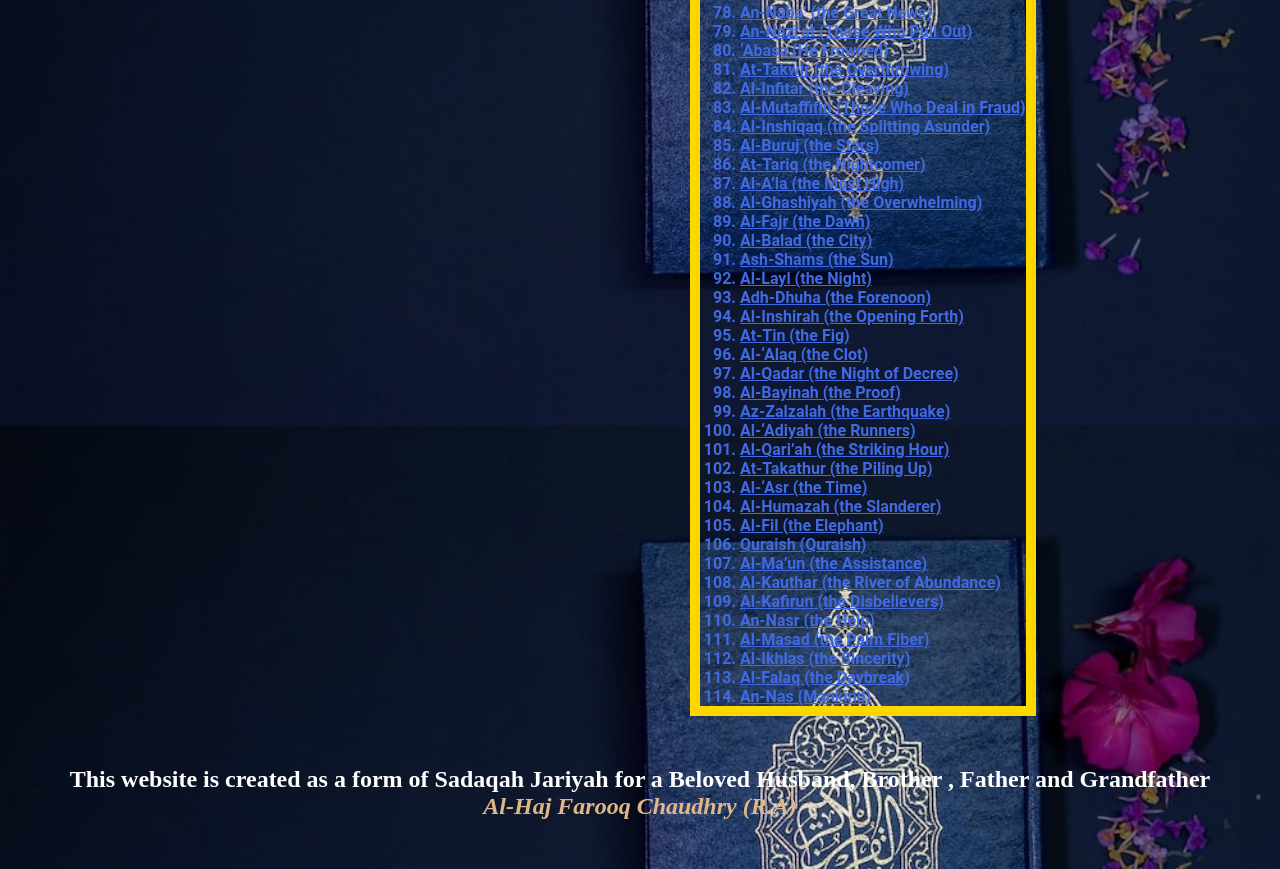
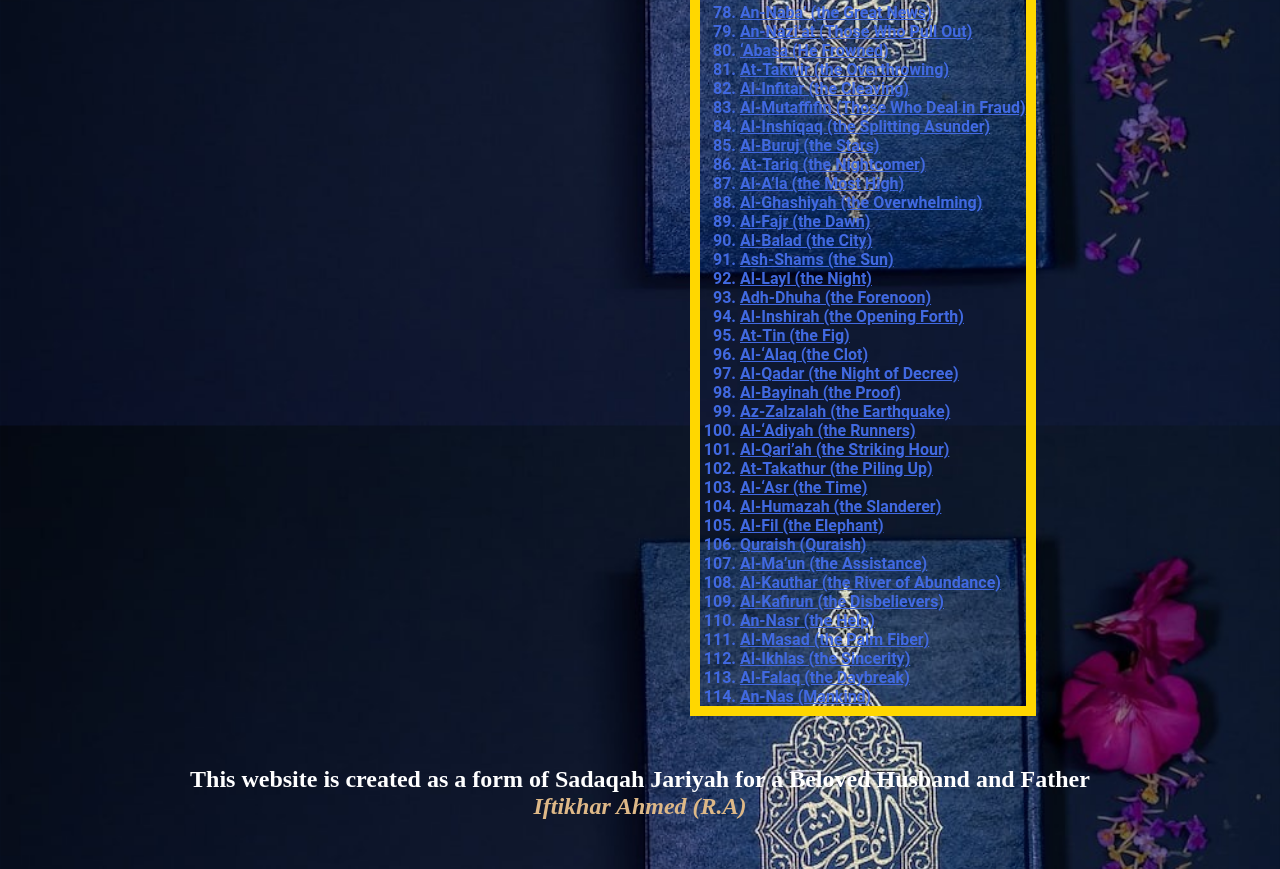
Before and after one commit to hassanChaudhry21/Sadaqah-Jariyah, a plain HTML site: page index.html in a window 1280 px wide. Shown: the part 1282-2151 px from the top of the page. Drawn offline with Linux system fonts and the light colour scheme.

Commit message:
Update index.html

```diff
--- a/index.html
+++ b/index.html
@@ -164,7 +164,7 @@
     </section>
 
 
-    <footer style="color: white;"><h2>This website is created as a form of Sadaqah Jariyah for a Beloved Husband, Brother , Father and Grandfather <br> <span><b><i>Al-Haj Farooq Chaudhry (R.A)</b></i></span></h2></footer>
+    <footer style="color: white;"><h2>This website is created as a form of Sadaqah Jariyah for a Beloved Husband and Father<br><span><b><i> Iftikhar Ahmed (R.A)</b></i></span></h2></footer>
     <div id="google_element"></div>
 
 <script src="script.js"></script>
```
